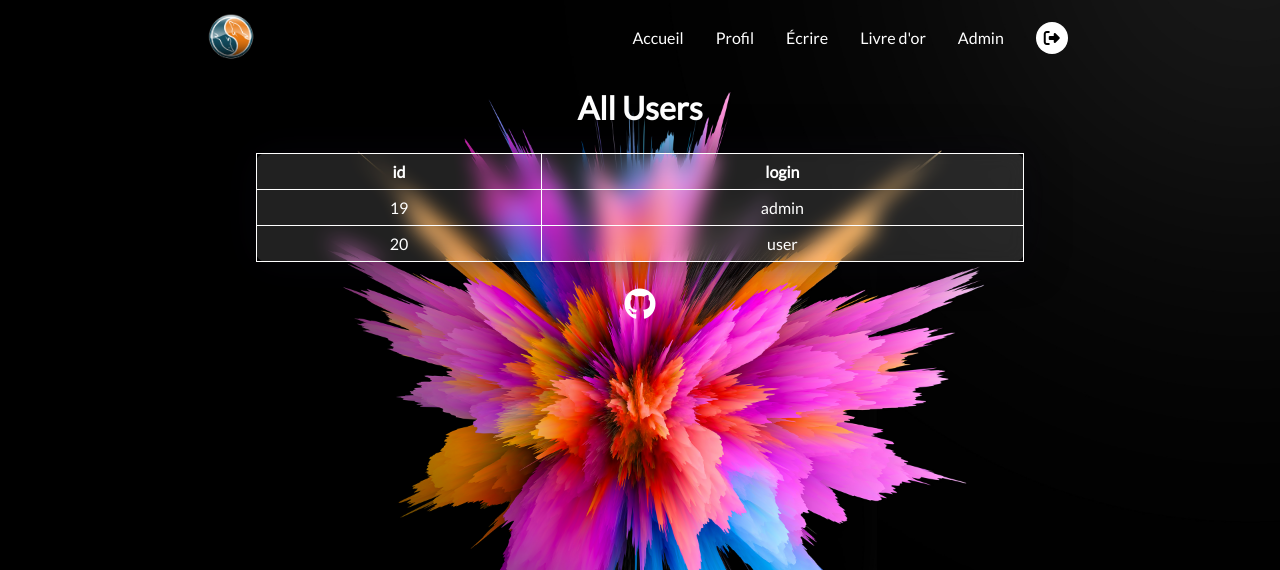
After one commit to Dylan-olivro/livre-or, a PHP site: page /php/admin.php in a window 1280 px wide. The commit adds this page. Shown: the top 570 px of the page. Run offline with PHP 8.4, Linux system fonts and the light colour scheme; a user stored in the database is signed in; data comes from the database, SQL or seed files in the repository; some libraries are stand-ins or nearby versions.

Commit message:
ajout de la page admin

```diff
--- a/css/common.css
+++ b/css/common.css
@@ -64,4 +64,11 @@ footer i:hover {
   header a {
     padding: 0.4rem;
   }
+  nav {
+    margin: auto;
+    text-align: center;
+  }
+  header a:last-child {
+    display: block;
+  }
 }
--- /dev/null
+++ b/php/admin.php
@@ -0,0 +1,94 @@
+<?php
+session_start();
+require "./include/config.php";
+
+if ($_SESSION['login'] != 'admin') {
+    header("Location: ../index.php");
+}
+?>
+<!DOCTYPE html>
+<html lang="en">
+
+<head>
+    <meta charset="UTF-8">
+    <meta http-equiv="X-UA-Compatible" content="IE=edge">
+    <meta name="viewport" content="width=device-width, initial-scale=1.0">
+    <!-- CSS -->
+    <link rel="stylesheet" href="../css/common.css">
+    <!-- GOOGLE FONTS -->
+    <link rel="preconnect" href="https://fonts.googleapis.com">
+    <link rel="preconnect" href="https://fonts.gstatic.com" crossorigin>
+    <link href="https://fonts.googleapis.com/css2?family=Lato&display=swap" rel="stylesheet">
+    <!-- FONT AWESOME -->
+    <script src="https://kit.fontawesome.com/9a09d189de.js" crossorigin="anonymous"></script>
+
+    <title>Admin</title>
+</head>
+
+<body>
+    <header>
+        <img src="../assets/mysql-logo.png" alt="logo">
+        <nav>
+            <?php require './include/header-include.php' ?>
+        </nav>
+    </header>
+
+    <main>
+        <?php
+        $request = $bdd->query('SELECT id,login FROM utilisateurs');
+        $result = $request->fetchAll(PDO::FETCH_ASSOC);
+        ?>
+        <table>
+            <h1>All Users</h1>
+            <thead>
+                <tr>
+                    <?php
+                    foreach ($result[0] as $key => $value) : ?>
+                        <th><?= $key ?></th>
+                    <?php endforeach; ?>
+                </tr>
+            </thead>
+            <tbody>
+                <?php for ($i = 0; $i < sizeof($result); $i++) : ?>
+                    <tr>
+                        <td><?= $result[$i]['id'] ?></td>
+                        <td><?= $result[$i]['login'] ?></td>
+                    </tr>
+                <?php endfor; ?>
+            </tbody>
+        </table>
+        <style>
+            main {
+                display: flex;
+                flex-direction: column;
+                align-items: center;
+                margin: 2% 0;
+            }
+
+            table {
+                margin: 2% 0 0;
+                border-collapse: collapse;
+                width: 60%;
+                background-color: rgba(255, 255, 255, 0.13);
+                border-radius: 10px;
+                backdrop-filter: blur(10px);
+                box-shadow: 0 0 40px rgba(8, 7, 16, 0.6);
+            }
+
+            th,
+            td {
+                padding: 0.5em;
+                border: 1px solid;
+                text-align: center;
+            }
+
+            tr:hover {
+                background-color: rgba(255, 255, 255, 0.3);
+            }
+        </style>
+    </main>
+
+    <footer><a href="https://github.com/Dylan-olivro"><i class="fa-brands fa-github"></i></a></footer>
+</body>
+
+</html>
--- a/php/include/header-include.php
+++ b/php/include/header-include.php
@@ -4,6 +4,9 @@ if (isset($_SESSION['login'])) {
     echo '<a href="./profil.php">Profil</a>';
     echo '<a href="./commentaire.php">Écrire</a>';
     echo '<a href="./livre-or.php">Livre d\'or</a>';
+    if ($_SESSION["login"] == "admin") {
+        echo '<a href="./admin.php">Admin</a>';
+    }
     echo '<a href="./logout.php"><i class="fa-solid fa-right-from-bracket"></i></a>';
 } else {
     echo '<a href="../index.php">Accueil</a>';
--- a/php/include/header-index.php
+++ b/php/include/header-index.php
@@ -4,6 +4,9 @@ if (isset($_SESSION['login'])) {
     echo '<a href="./php/profil.php">Profil</a>';
     echo '<a href="./php/commentaire.php">Écrire</a>';
     echo '<a href="./php/livre-or.php">Livre d\'or</a>';
+    if ($_SESSION["login"] == "admin") {
+        echo '<a href="./php/admin.php">Admin</a>';
+    }
     echo '<a href="./php/logout.php"><i class="fa-solid fa-right-from-bracket"></i></a>';
 } else {
     echo '<a href="./index.php">Accueil</a>';
--- a/php/inscription.php
+++ b/php/inscription.php
@@ -45,15 +45,16 @@ require("./include/config.php");
             if (isset($_POST['envoi'])) {
                 $login = htmlspecialchars($_POST['login']);
                 $password = $_POST['password']; // md5'() pour crypet le mdp
+                $cpassword = $_POST['cpassword']; // md5'() pour crypet le mdp
 
                 $recupUser = $bdd->prepare("SELECT * FROM utilisateurs WHERE login = ?");
                 $recupUser->execute([$login]);
 
-                if (empty($login) || empty($password) || empty($_POST['cpassword'])) {
+                if (empty($login) || empty($password) || empty($cpassword)) {
                     echo "<p><i class='fa-solid fa-triangle-exclamation'></i>&nbspVeuillez complétez tous les champs.</p>";
                 } elseif (!preg_match("#^[a-z0-9]+$#", $login)) {
                     echo "<p><i class='fa-solid fa-triangle-exclamation'></i>&nbspLe login doit être renseigné en lettres minuscules sans accents, sans caractères spéciaux.</p>";
-                } elseif ($password != $_POST['cpassword']) {
+                } elseif ($password != $cpassword) {
                     echo "<p><i class='fa-solid fa-triangle-exclamation'></i>&nbspLes deux mots de passe sont differents.</p>";
                 } elseif ($recupUser->rowCount() > 0) {
                     echo "<p><i class='fa-solid fa-triangle-exclamation'></i>&nbspCe login est déjà utilisé.</p>";
```
